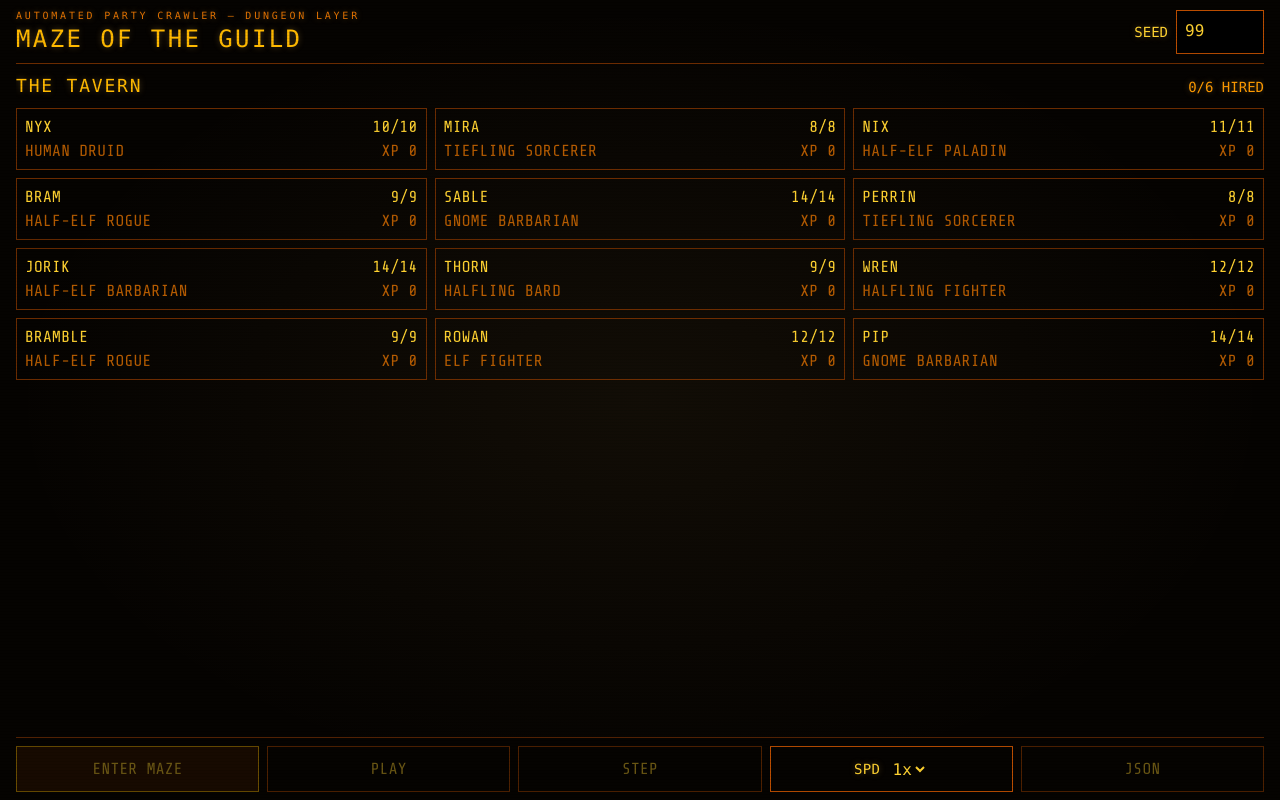
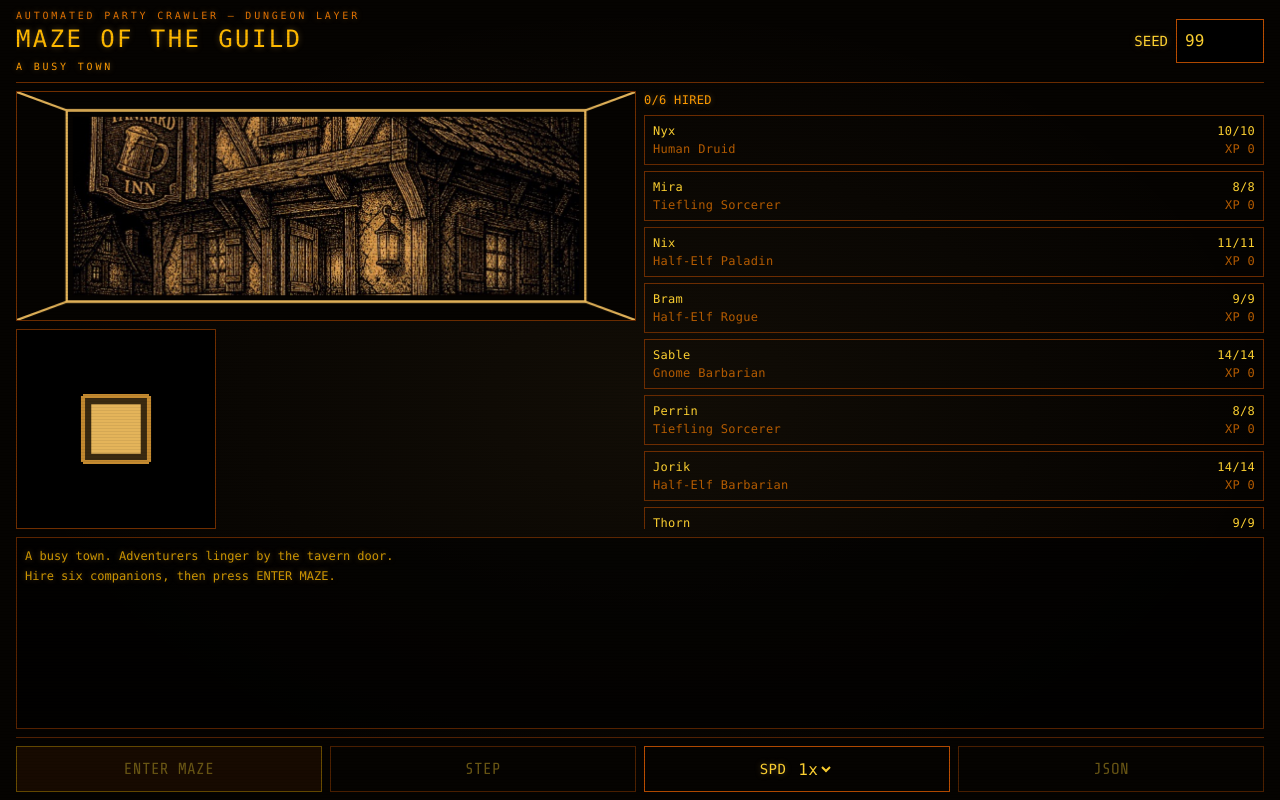
Before and after one commit to dnellis74/mazeguild, a Next.js app: page / in a window 1280 px wide. Built offline with nearby package versions, Linux system fonts and the light colour scheme.

Commit message:
Improved tavern and experience

```diff
--- a/src/components/wizardry/DungeonView.tsx
+++ b/src/components/wizardry/DungeonView.tsx
@@ -6,6 +6,7 @@ import type { Dir, DungeonResult, Pos } from "@/sim/types";
 const AMBER = "#e4b45a";
 const DIM = "#6a4a1a";
 const GOBLIN_SRC = "/monsters/goblin.png";
+const TAVERN_SRC = "/places/tavern.jpg";
 
 function hasWall(
   maze: DungeonResult["maze"],
@@ -47,38 +48,109 @@ function isGoblinoid(name: string): boolean {
   return /goblin/i.test(name);
 }
 
+function drawDeadEnd(
+  ctx: CanvasRenderingContext2D,
+  cssW: number,
+  cssH: number,
+  mural: HTMLImageElement | null,
+) {
+  ctx.fillStyle = "#050301";
+  ctx.fillRect(0, 0, cssW, cssH);
+  ctx.strokeStyle = AMBER;
+  ctx.lineWidth = Math.max(1.25, cssW / 280);
+
+  const near = rect(0, cssW, cssH);
+  const far = rect(1.15, cssW, cssH);
+
+  ctx.beginPath();
+  ctx.moveTo(near.x, near.y);
+  ctx.lineTo(far.x, far.y);
+  ctx.moveTo(near.x, near.y + near.h);
+  ctx.lineTo(far.x, far.y + far.h);
+  ctx.moveTo(near.x + near.w, near.y);
+  ctx.lineTo(far.x + far.w, far.y);
+  ctx.moveTo(near.x + near.w, near.y + near.h);
+  ctx.lineTo(far.x + far.w, far.y + far.h);
+  ctx.stroke();
+  ctx.strokeRect(far.x, far.y, far.w, far.h);
+
+  if (mural && mural.naturalWidth > 0) {
+    const pad = Math.max(2, cssW * 0.01);
+    const box = {
+      x: far.x + pad,
+      y: far.y + pad,
+      w: far.w - pad * 2,
+      h: far.h - pad * 2,
+    };
+    const scale = Math.max(
+      box.w / mural.naturalWidth,
+      box.h / mural.naturalHeight,
+    );
+    const sw = box.w / scale;
+    const sh = box.h / scale;
+    const sx = (mural.naturalWidth - sw) / 2;
+    const sy = (mural.naturalHeight - sh) / 2;
+    ctx.imageSmoothingEnabled = true;
+    ctx.imageSmoothingQuality = "high";
+    ctx.drawImage(mural, sx, sy, sw, sh, box.x, box.y, box.w, box.h);
+    ctx.strokeStyle = AMBER;
+    ctx.strokeRect(far.x, far.y, far.w, far.h);
+  }
+}
+
 export function DungeonView({
   maze,
   pos,
   facing,
   inCombat,
   enemies,
+  scene = "maze",
 }: {
-  maze: DungeonResult["maze"];
-  pos: Pos;
-  facing: Dir;
-  inCombat: boolean;
-  enemies: string[];
+  maze?: DungeonResult["maze"];
+  pos?: Pos;
+  facing?: Dir;
+  inCombat?: boolean;
+  enemies?: string[];
+  scene?: "maze" | "town";
 }) {
   const wrapRef = useRef<HTMLDivElement>(null);
   const canvasRef = useRef<HTMLCanvasElement>(null);
-  const spriteRef = useRef<HTMLImageElement | null>(null);
-  const [spriteReady, setSpriteReady] = useState(false);
+  const goblinRef = useRef<HTMLImageElement | null>(null);
+  const tavernRef = useRef<HTMLImageElement | null>(null);
+  const [assets, setAssets] = useState(0);
 
   useEffect(() => {
-    const img = new Image();
-    img.src = GOBLIN_SRC;
-    const markReady = () => {
-      spriteRef.current = img;
-      setSpriteReady(true);
+    let alive = true;
+    const mark = () => {
+      if (alive) setAssets((n) => n + 1);
     };
-    if (img.complete && img.naturalWidth > 0) {
-      markReady();
-      return;
+
+    const goblin = new Image();
+    goblin.src = GOBLIN_SRC;
+    goblin.onload = () => {
+      goblinRef.current = goblin;
+      mark();
+    };
+    if (goblin.complete && goblin.naturalWidth > 0) {
+      goblinRef.current = goblin;
+      mark();
     }
-    img.onload = markReady;
+
+    const tavern = new Image();
+    tavern.src = TAVERN_SRC;
+    tavern.onload = () => {
+      tavernRef.current = tavern;
+      mark();
+    };
+    if (tavern.complete && tavern.naturalWidth > 0) {
+      tavernRef.current = tavern;
+      mark();
+    }
+
     return () => {
-      img.onload = null;
+      alive = false;
+      goblin.onload = null;
+      tavern.onload = null;
     };
   }, []);
 
@@ -97,6 +169,13 @@ export function DungeonView({
       const ctx = canvas.getContext("2d");
       if (!ctx) return;
       ctx.setTransform(dpr, 0, 0, dpr, 0, 0);
+
+      if (scene === "town") {
+        drawDeadEnd(ctx, cssW, cssH, tavernRef.current);
+        return;
+      }
+
+      if (!maze || !pos || !facing) return;
 
       ctx.fillStyle = "#050301";
       ctx.fillRect(0, 0, cssW, cssH);
@@ -158,8 +237,12 @@ export function DungeonView({
       }
 
       if (inCombat) {
-        const sprite = spriteRef.current;
-        const count = Math.min(2, Math.max(1, enemies.filter(isGoblinoid).length || enemies.length));
+        const foes = enemies ?? [];
+        const sprite = goblinRef.current;
+        const count = Math.min(
+          2,
+          Math.max(1, foes.filter(isGoblinoid).length || foes.length),
+        );
         if (sprite && sprite.naturalWidth > 0) {
           const maxH = cssH * (count === 1 ? 0.82 : 0.64);
           const maxW = cssW * (count === 1 ? 0.5 : 0.36);
@@ -192,7 +275,7 @@ export function DungeonView({
     ro.observe(wrap);
     draw();
     return () => ro.disconnect();
-  }, [maze, pos, facing, inCombat, spriteReady, enemies.join("\0")]);
+  }, [scene, maze, pos, facing, inCombat, assets, (enemies ?? []).join("\0")]);
 
   return (
     <div
@@ -203,9 +286,11 @@ export function DungeonView({
         ref={canvasRef}
         className="block h-full w-full touch-none"
         aria-label={
-          inCombat
-            ? `First-person dungeon view, fighting ${enemies.join(", ") || "monsters"}`
-            : "First-person dungeon view"
+          scene === "town"
+            ? "First-person view of a tavern at the end of the street"
+            : inCombat
+              ? `First-person dungeon view, fighting ${(enemies ?? []).join(", ") || "monsters"}`
+              : "First-person dungeon view"
         }
       />
     </div>
--- a/src/components/wizardry/GameClient.tsx
+++ b/src/components/wizardry/GameClient.tsx
@@ -8,7 +8,6 @@ import { DungeonView } from "./DungeonView";
 import { EventLog } from "./EventLog";
 import { MiniMap } from "./MiniMap";
 import { PartyRoster } from "./PartyRoster";
-import { Tavern } from "./Tavern";
 
 const tap =
   "inline-flex min-h-11 min-w-11 items-center justify-center border px-3 font-mono text-sm tracking-wide select-none touch-manipulation disabled:opacity-40";
@@ -18,6 +17,11 @@ const STEP_MS = 500;
 const BATTLE_MS = 160;
 const PARTY_SIZE = 6;
 const TAVERN_SIZE = 12;
+
+const TOWN_LINES = [
+  "A busy town. Adventurers linger by the tavern door.",
+  "Hire six companions, then press ENTER MAZE.",
+];
 
 export function GameClient() {
   const [seed, setSeed] = useState(99);
@@ -82,26 +86,26 @@ export function GameClient() {
     });
   }, []);
 
-  const run = useCallback(() => {
+  const enterTavern = useCallback(() => {
     if (selected.length !== PARTY_SIZE) {
-      setError("Hire 6 from the tavern.");
+      setError("Hire 6 companions first.");
       return;
     }
     const party = selected
       .map((i) => patrons[i])
       .filter((ch): ch is SrdCharacter => ch !== undefined);
     if (party.length !== PARTY_SIZE) {
-      setError("Hire 6 from the tavern.");
+      setError("Hire 6 companions first.");
       return;
     }
     setError(null);
     const next = runDungeon({ seed, party });
     setResult(next);
     setCursor(0);
-    setPlaying(true);
+    setPlaying(false);
   }, [seed, selected, patrons]);
 
-  function backToTavern() {
+  function backToTown() {
     setResult(null);
     setPlaying(false);
   }
@@ -110,6 +114,8 @@ export function GameClient() {
     () => (result ? projectFrame(result, cursor) : null),
     [result, cursor],
   );
+
+  const inMaze = Boolean(result && frame);
 
   useEffect(() => {
     if (!result || !frame) return;
@@ -160,33 +166,32 @@ export function GameClient() {
           <h1 className="truncate font-mono text-lg tracking-widest text-amber-400 lg:text-2xl">
             MAZE OF THE GUILD
           </h1>
-          {result ? (
+          {inMaze ? (
             <button
               type="button"
-              onClick={backToTavern}
+              onClick={backToTown}
               className="mt-1 font-mono text-[10px] tracking-[0.28em] text-amber-500 underline-offset-2 hover:text-amber-300"
             >
               THE MAZE
             </button>
-          ) : null}
+          ) : (
+            <p className="mt-1 font-mono text-[10px] tracking-[0.28em] text-amber-500">
+              A BUSY TOWN
+            </p>
+          )}
         </div>
         <label className="flex shrink-0 items-center gap-2 font-mono text-sm">
           SEED
           <input
             type="number"
             inputMode="numeric"
-            enterKeyHint="go"
+            enterKeyHint="done"
             autoComplete="off"
             autoCorrect="off"
             spellCheck={false}
             value={seed}
             onChange={(e) => setSeed(Number(e.target.value))}
             onFocus={(e) => e.currentTarget.select()}
-            onKeyDown={(e) => {
-              if (e.key === "Enter" && !busy && selected.length === PARTY_SIZE) {
-                run();
-              }
-            }}
             className="w-[5.5rem] border border-amber-700 bg-black px-2 text-amber-200"
             aria-label="Dungeon seed"
           />
@@ -194,18 +199,12 @@ export function GameClient() {
       </header>
 
       <main className="flex min-h-0 flex-1 flex-col overflow-y-auto overscroll-y-contain py-2 phone-land:overflow-hidden lg:overflow-hidden">
-        {!result || !frame ? (
-          <Tavern
-            patrons={patrons}
-            selected={selected}
-            onToggle={toggleHire}
-            busy={busy}
-            error={error}
-          />
-        ) : (
         <div className="grid min-h-0 flex-1 grid-cols-2 grid-rows-[minmax(0,1fr)_auto] gap-2">
           <div className="col-start-1 row-start-1 flex min-h-0 flex-col gap-2">
+            {inMaze && frame && result ? (
+              <>
                 <DungeonView
+                  scene="maze"
                   maze={result.maze}
                   pos={frame.pos}
                   facing={frame.facing}
@@ -213,18 +212,39 @@ export function GameClient() {
                   enemies={frame.enemies}
                 />
                 <MiniMap maze={result.maze} frame={frame} />
+              </>
+            ) : (
+              <>
+                <DungeonView scene="town" />
+                <TownMap />
+              </>
+            )}
           </div>
 
-            <aside className="col-start-2 row-start-1 min-h-0 overflow-y-auto">
+          <aside className="col-start-2 row-start-1 min-h-0 overflow-hidden">
+            {inMaze && frame ? (
               <PartyRoster party={frame.party} />
+            ) : (
+              <PartyRoster
+                mode="hire"
+                patrons={patrons}
+                selected={selected}
+                onToggle={toggleHire}
+                busy={busy}
+              />
+            )}
           </aside>
 
           <div className="col-span-2 row-start-2 flex min-h-0 flex-col gap-2">
-              {frame.inCombat && (
+            {error ? (
+              <p className="font-mono text-xs text-amber-200">{error}</p>
+            ) : null}
+            {inMaze && frame?.inCombat ? (
               <p className="font-mono text-xs text-red-400">
                 FIGHTING: {frame.enemies.join(", ")}
               </p>
-              )}
+            ) : null}
+            {inMaze && result ? (
               <input
                 type="range"
                 min={0}
@@ -237,38 +257,53 @@ export function GameClient() {
                 className="w-full"
                 aria-label="Replay position"
               />
+            ) : null}
+            {inMaze && result ? (
+              cursor === 0 && !playing ? (
+                <TownLog lines={["Press PLAY to see the party's fate."]} />
+              ) : (
                 <EventLog log={result.log} cursor={cursor} />
+              )
+            ) : (
+              <TownLog lines={TOWN_LINES} />
+            )}
           </div>
         </div>
-        )}
       </main>
 
       <nav className="relative z-20 grid shrink-0 grid-cols-4 gap-2 border-t border-amber-900/70 bg-[#050301] pt-2 pb-[max(0.5rem,var(--safe-bottom))] phone-land:flex sm:flex sm:flex-wrap">
+        {inMaze ? (
           <button
             type="button"
-          onClick={run}
+            onClick={() => setPlaying((p) => !p)}
+            className={`${tap} col-span-2 border-amber-400 bg-amber-900/40 text-amber-100 phone-land:flex-1 sm:flex-1`}
+          >
+            {playing ? "PAUSE" : "PLAY"}
+          </button>
+        ) : (
+          <button
+            type="button"
+            onClick={enterTavern}
             disabled={busy || selected.length !== PARTY_SIZE}
             className={`${tap} col-span-2 border-amber-400 bg-amber-900/40 text-amber-100 phone-land:flex-1 sm:flex-1`}
           >
             ENTER MAZE
           </button>
-        <button
-          type="button"
-          disabled={!result}
-          onClick={() => setPlaying((p) => !p)}
-          className={`${tap} border-amber-700 phone-land:flex-1 sm:flex-1`}
-        >
-          {playing ? "PAUSE" : "PLAY"}
-        </button>
+        )}
         <button
           type="button"
           disabled={atEnd}
-          onClick={() => setCursor((c) => c + 1)}
+          onClick={() => {
+            setPlaying(false);
+            setCursor((c) => c + 1);
+          }}
           className={`${tap} border-amber-700 phone-land:flex-1 sm:flex-1`}
         >
           STEP
         </button>
-        <label className={`${tap} col-span-2 gap-2 border-amber-700 phone-land:flex-1 sm:flex-1`}>
+        <label
+          className={`${tap} col-span-2 gap-2 border-amber-700 phone-land:flex-1 sm:flex-1`}
+        >
           SPD
           <select
             value={speed}
@@ -293,3 +328,35 @@ export function GameClient() {
     </div>
   );
 }
+
+function TownMap() {
+  return (
+    <svg
+      viewBox="0 0 48 48"
+      className="aspect-square w-full max-w-[7.5rem] shrink-0 self-start border border-amber-700/60 bg-black sm:max-w-[10rem] lg:max-w-[12.5rem]"
+      aria-label="Town street map"
+    >
+      <rect x="16" y="16" width="16" height="16" fill="#3a2a10" />
+      <rect x="18" y="18" width="12" height="12" fill="#e4b45a" />
+      <line x1="16" y1="16" x2="32" y2="16" stroke="#c48a30" strokeWidth="1" />
+      <line x1="32" y1="16" x2="32" y2="32" stroke="#c48a30" strokeWidth="1" />
+      <line x1="16" y1="32" x2="32" y2="32" stroke="#c48a30" strokeWidth="1" />
+      <line x1="16" y1="16" x2="16" y2="32" stroke="#c48a30" strokeWidth="1" />
+    </svg>
+  );
+}
+
+function TownLog({ lines }: { lines: string[] }) {
+  return (
+    <ol
+      className="h-[22dvh] shrink-0 overflow-y-auto overscroll-contain border border-amber-800/60 bg-black/60 p-2 font-mono text-xs leading-5 text-amber-300 sm:h-48"
+      aria-label="Adventure log"
+    >
+      {lines.map((line) => (
+        <li key={line} className="text-amber-400/80">
+          {line}
+        </li>
+      ))}
+    </ol>
+  );
+}
--- a/src/components/wizardry/PartyRoster.tsx
+++ b/src/components/wizardry/PartyRoster.tsx
@@ -1,6 +1,67 @@
 import type { PartySnapshot } from "@/sim/types";
+import type { SrdCharacter } from "@/sim/types";
 
-export function PartyRoster({ party }: { party: PartySnapshot[] }) {
+type HireProps = {
+  mode: "hire";
+  patrons: SrdCharacter[];
+  selected: number[];
+  onToggle: (index: number) => void;
+  busy?: boolean;
+};
+
+type PartyProps = {
+  mode?: "party";
+  party: PartySnapshot[];
+};
+
+export function PartyRoster(props: HireProps | PartyProps) {
+  if (props.mode === "hire") {
+    const { patrons, selected, onToggle, busy } = props;
+    return (
+      <div className="flex h-full min-h-0 flex-col gap-1 font-mono text-[10px] uppercase leading-tight tracking-wide sm:gap-1.5 sm:text-xs sm:leading-normal">
+        <p className="shrink-0 text-amber-500">{selected.length}/6 HIRED</p>
+        <div className="flex min-h-0 flex-1 flex-col gap-1 overflow-y-auto overscroll-contain sm:gap-1.5">
+          {patrons.map((ch, index) => {
+            const on = selected.includes(index);
+            const full = selected.length >= 6 && !on;
+            const hp = ch.hit_points.value;
+            const label = ch.name?.trim() || `${ch.race} ${ch.class}`;
+            return (
+              <button
+                key={`${label}-${index}`}
+                type="button"
+                aria-pressed={on}
+                disabled={busy || (full && !on)}
+                onClick={() => onToggle(index)}
+                className={`shrink-0 border px-1.5 py-1 text-left select-none touch-manipulation sm:px-2 sm:py-1.5 ${
+                  on
+                    ? "border-amber-400 bg-amber-900/50 text-amber-100"
+                    : full
+                      ? "border-amber-900/40 text-amber-700"
+                      : "border-amber-800/70 text-amber-200"
+                }`}
+              >
+                <div className="flex justify-between gap-2">
+                  <span className="truncate">{label}</span>
+                  <span className="shrink-0 tabular-nums">
+                    {hp}/{hp}
+                  </span>
+                </div>
+                <div className="flex justify-between gap-2 text-amber-600/80">
+                  <span className="truncate">
+                    {ch.race} {ch.class}
+                  </span>
+                  <span className="shrink-0 tabular-nums">XP 0</span>
+                </div>
+              </button>
+            );
+          })}
+        </div>
+      </div>
+    );
+  }
+
+  const { party } = props;
   return (
     <div className="flex h-full min-h-0 flex-col gap-1 font-mono text-[10px] uppercase leading-tight tracking-wide sm:gap-1.5 sm:text-xs sm:leading-normal">
       {party.map((p) => {
@@ -25,7 +86,9 @@ export function PartyRoster({ party }: { party: PartySnapshot[] }) {
             </div>
             <div className="mt-1 h-1 bg-amber-950 sm:mt-1.5 sm:h-1.5">
               <div
-                className={dead ? "h-1 bg-red-800 sm:h-1.5" : "h-1 bg-amber-500 sm:h-1.5"}
+                className={
+                  dead ? "h-1 bg-red-800 sm:h-1.5" : "h-1 bg-amber-500 sm:h-1.5"
+                }
                 style={{ width: `${Math.max(0, pct) * 100}%` }}
               />
             </div>
--- a/src/components/wizardry/Tavern.tsx
+++ /dev/null
@@ -1,73 +0,0 @@
-import type { SrdCharacter } from "@/sim/types";
-
-const box =
-  "min-h-11 w-full border px-2 py-1.5 text-left font-mono text-xs uppercase tracking-wide select-none touch-manipulation";
-
-export function Tavern({
-  patrons,
-  selected,
-  onToggle,
-  busy,
-  error,
-}: {
-  patrons: SrdCharacter[];
-  selected: number[];
-  onToggle: (index: number) => void;
-  busy: boolean;
-  error: string | null;
-}) {
-  return (
-    <div className="flex min-h-0 flex-1 flex-col gap-2">
-      <div className="flex shrink-0 items-baseline justify-between gap-3 font-mono">
-        <h2 className="text-lg tracking-widest text-amber-400">THE TAVERN</h2>
-        <p className="text-sm text-amber-500">{selected.length}/6 HIRED</p>
-      </div>
-      {error ? (
-        <p className="font-mono text-sm text-amber-200">{error}</p>
-      ) : null}
-      {busy && patrons.length === 0 ? (
-        <p className="m-auto font-mono text-sm text-amber-600">
-          The door opens.
-        </p>
-      ) : (
-        <div className="grid min-h-0 flex-1 auto-rows-min grid-cols-2 content-start gap-2 overflow-y-auto overscroll-y-contain phone-land:grid-cols-3 lg:grid-cols-3">
-          {patrons.map((ch, index) => {
-            const on = selected.includes(index);
-            const full = selected.length >= 6 && !on;
-            const hp = ch.hit_points.value;
-            const label = ch.name?.trim() || `${ch.race} ${ch.class}`;
-            return (
-              <button
-                key={`${label}-${index}`}
-                type="button"
-                aria-pressed={on}
-                disabled={busy}
-                onClick={() => onToggle(index)}
-                className={`${box} ${
-                  on
-                    ? "border-amber-400 bg-amber-900/50 text-amber-100"
-                    : full
-                      ? "border-amber-900/50 text-amber-700"
-                      : "border-amber-800/70 text-amber-200"
-                }`}
-              >
-                <div className="flex justify-between gap-2">
-                  <span className="truncate">{label}</span>
-                  <span className="shrink-0 tabular-nums">
-                    {hp}/{hp}
-                  </span>
-                </div>
-                <div className="flex justify-between gap-2 text-amber-600/80">
-                  <span className="truncate">
-                    {ch.race} {ch.class}
-                  </span>
-                  <span className="shrink-0 tabular-nums">XP 0</span>
-                </div>
-              </button>
-            );
-          })}
-        </div>
-      )}
-    </div>
-  );
-}
```
Also changed, not shown: public/places/tavern.jpg (added). Lines whose indentation alone changed are shown as unchanged.
